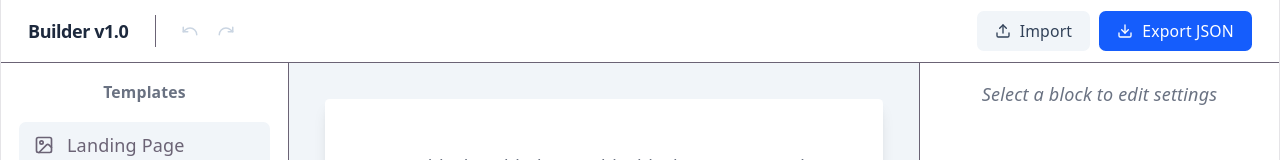
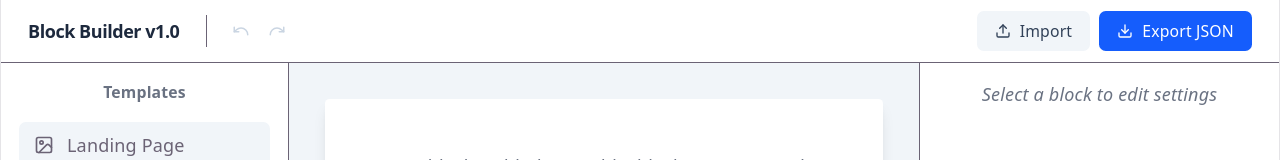
Before and after one commit to terrence-celestine/block-builder, a React (Vite) app: page / in a window 1280 px wide. Shown: the top 160 px of the page. Built offline with nearby package versions, Linux system fonts and the light colour scheme.

Commit message:
updated the title

```diff
--- a/index.html
+++ b/index.html
@@ -4,7 +4,7 @@
     <meta charset="UTF-8" />
     <link rel="icon" type="image/svg+xml" href="/favicon.svg" />
     <meta name="viewport" content="width=device-width, initial-scale=1.0" />
-    <title>block-builder</title>
+    <title>Block Builder v1.0</title>
   </head>
   <body>
     <div id="root"></div>
--- a/src/components/Header.tsx
+++ b/src/components/Header.tsx
@@ -12,7 +12,7 @@ export const Header = () => {
   return (
     <header className="h-14 border-b bg-white flex items-center justify-between px-6 sticky top-0 z-50">
       <div className="flex items-center gap-6">
-        <div className="font-bold text-slate-800 tracking-tight">Builder v1.0</div>
+        <div className="font-bold text-slate-800 tracking-tight">Block Builder v1.0</div>
 
         <div className="flex items-center gap-1 border-l pl-4">
           <button
```
